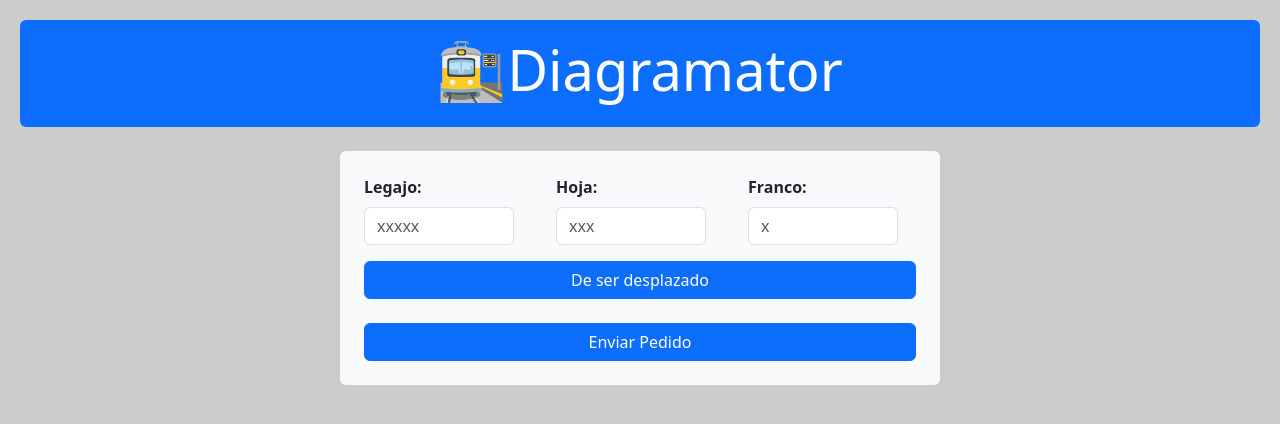
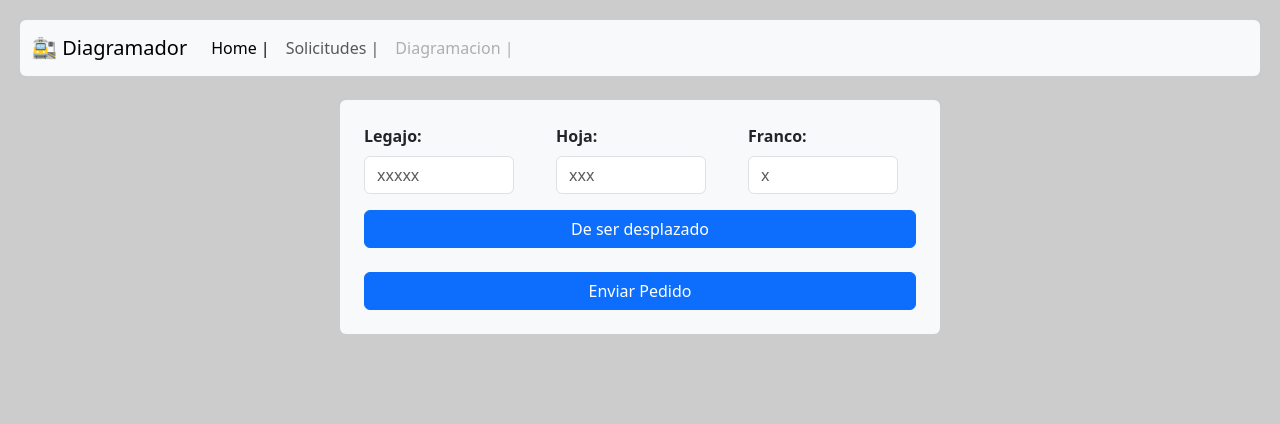
Before and after one commit to GermanPagano/Diagramador, a plain HTML site: page index.html in a window 1280 px wide. Drawn offline with nearby package versions, Linux system fonts and the light colour scheme.

Commit message:
update nav

```diff
--- a/index.html
+++ b/index.html
@@ -16,11 +16,23 @@
     <title>Solicitud de diagrama</title>
   </head>
   <body style="background-color: #ccc">
-    <div class="col justify-content-center d-flex bg-primary rounded p-3">
-      <h1 class="display-4 text-white">
-        🚉<strong>D</strong>iagramator</strong>
-      </h1>
-    </div>
+    <nav class="navbar navbar-expand-lg bg-body-tertiary rounded">
+      <div class="container-fluid">
+        <a class="navbar-brand" href="index.html">🚉 Diagramador </a>
+        <button class="navbar-toggler" type="button" data-bs-toggle="collapse" data-bs-target="#navbarNavAltMarkup" aria-controls="navbarNavAltMarkup" aria-expanded="false" aria-label="Toggle navigation">
+          <span class="navbar-toggler-icon"></span>
+        </button>
+        <div class="collapse navbar-collapse" id="navbarNavAltMarkup">
+          <div class="navbar-nav">
+            <a class="nav-link active" aria-current="page" href="index.html">Home |</a>
+            <a class="nav-link" href="#">Solicitudes |</a>
+            <a class="nav-link disabled">Diagramacion |</a>
+            <!-- <a class="nav-link" href="#">Faqs</a> -->
+          </div>
+        </div>
+      </div>
+    </nav>
+
 
     <div class="container d-flex justify-content-center">
       <div class="row mt-4">
```
